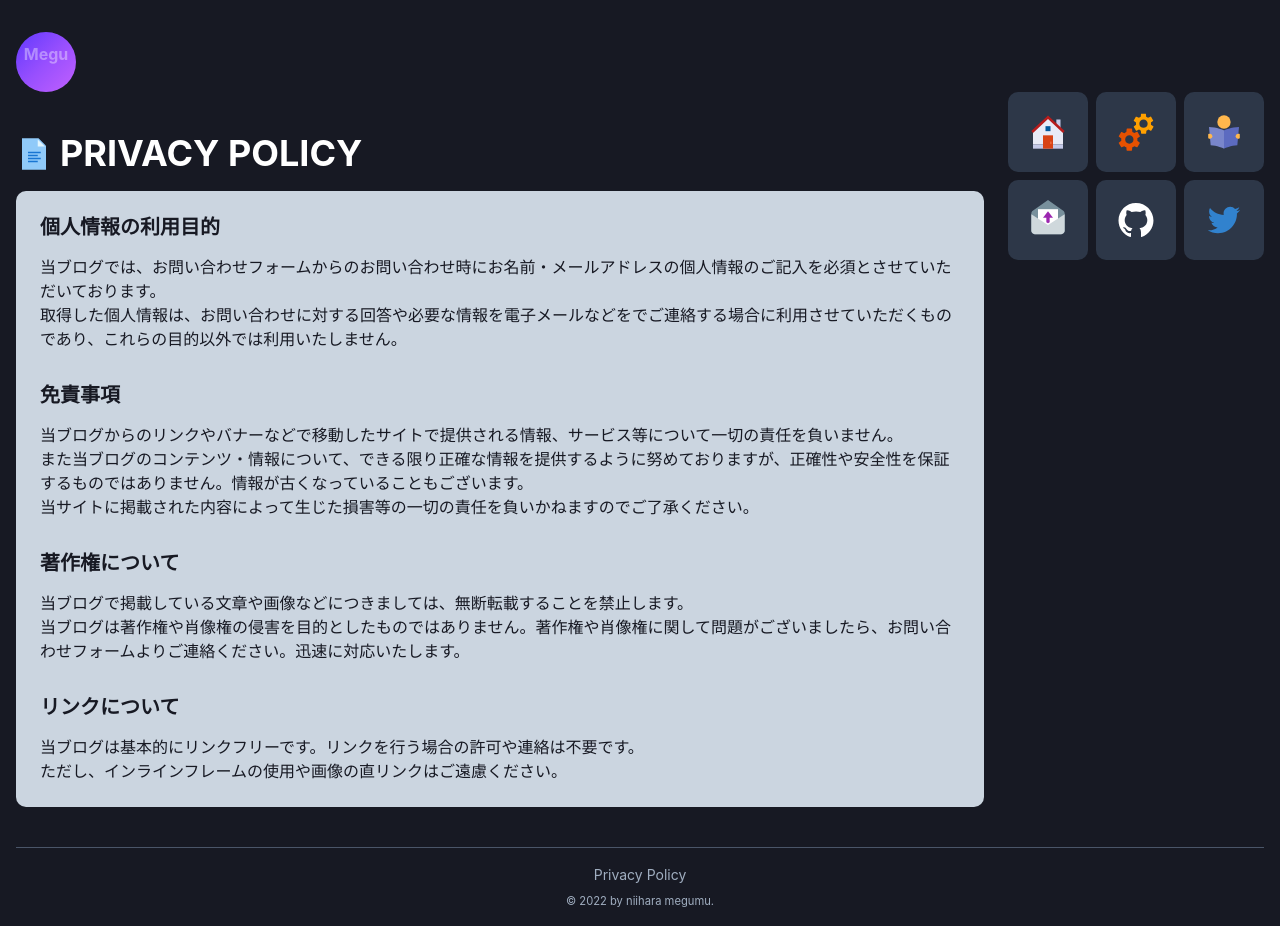
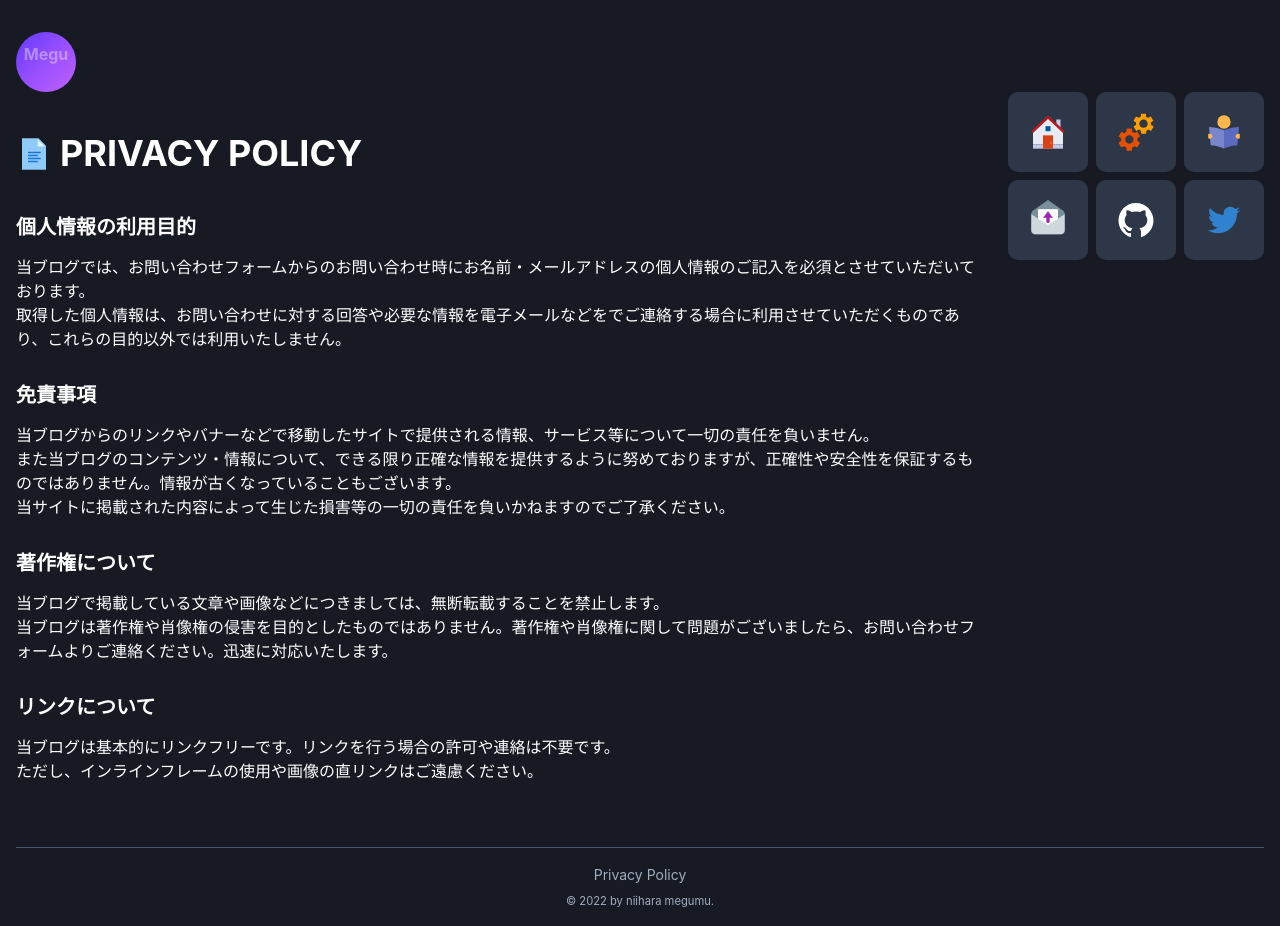
Before and after one commit to niiharamegumu/MegumuMe, a Next.js app: page /policy/privacy in a window 1280 px wide. Built offline with nearby package versions, Linux system fonts and the light colour scheme; no server answers.

Commit message:
[update] link style & privacy style.

```diff
--- a/src/components/blogs/BlogDetailBody.tsx
+++ b/src/components/blogs/BlogDetailBody.tsx
@@ -62,7 +62,8 @@ const BlogDetailBody: VFC<Props> = memo(props => {
         },
         a: {
           fontWeight: 'bold',
-          color: color
+          color: 'purple.400',
+          textDecoration: 'underline'
         },
         li: {
           mb: 2,
--- a/src/pages/policy/privacy.tsx
+++ b/src/pages/policy/privacy.tsx
@@ -23,10 +23,8 @@ const Privacy: VFC = () => {
       <VisibilitySection
         delay={0.4}
         chakraProps={{
-          bg: 'gray.300',
-          color: 'gray.900',
           borderRadius: 10,
-          p: { base: 4, md: 6 }
+          py: { base: 4, md: 6 }
         }}
       >
         <HeadH3>個人情報の利用目的</HeadH3>
```
